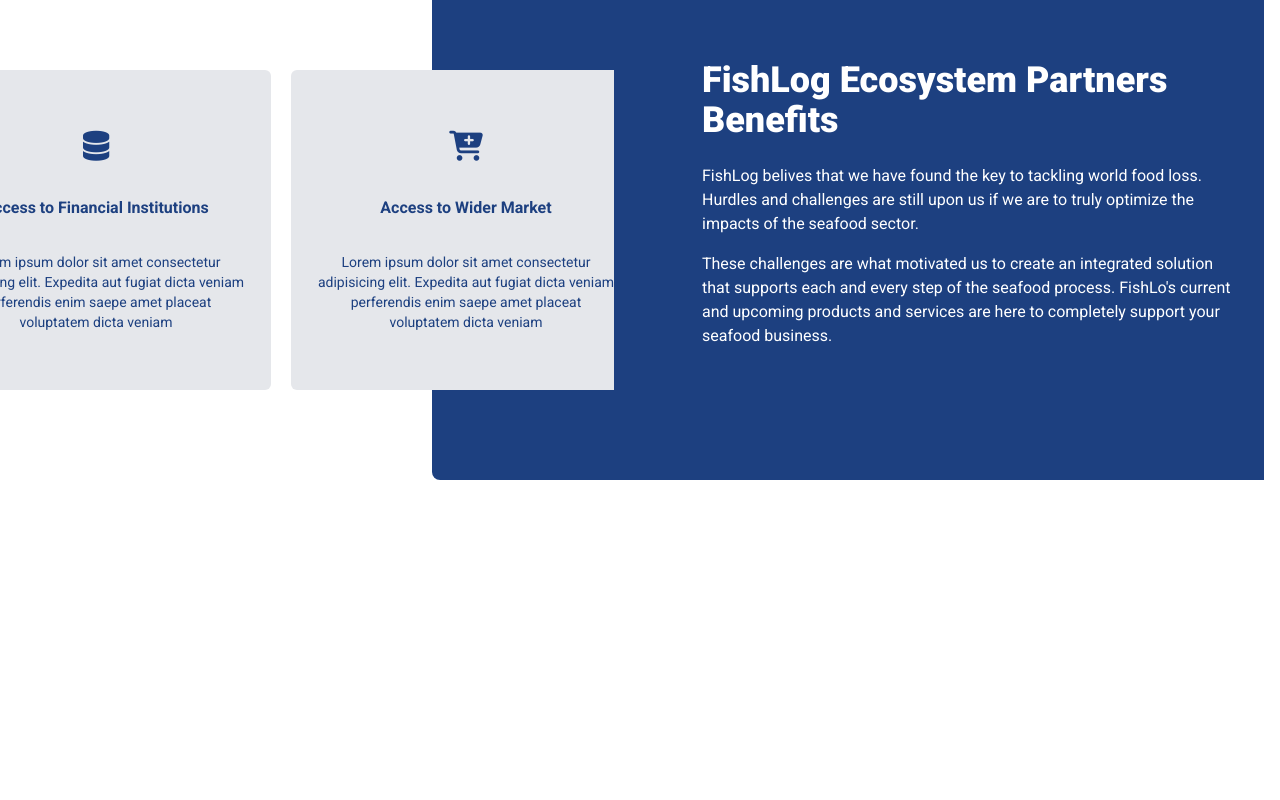
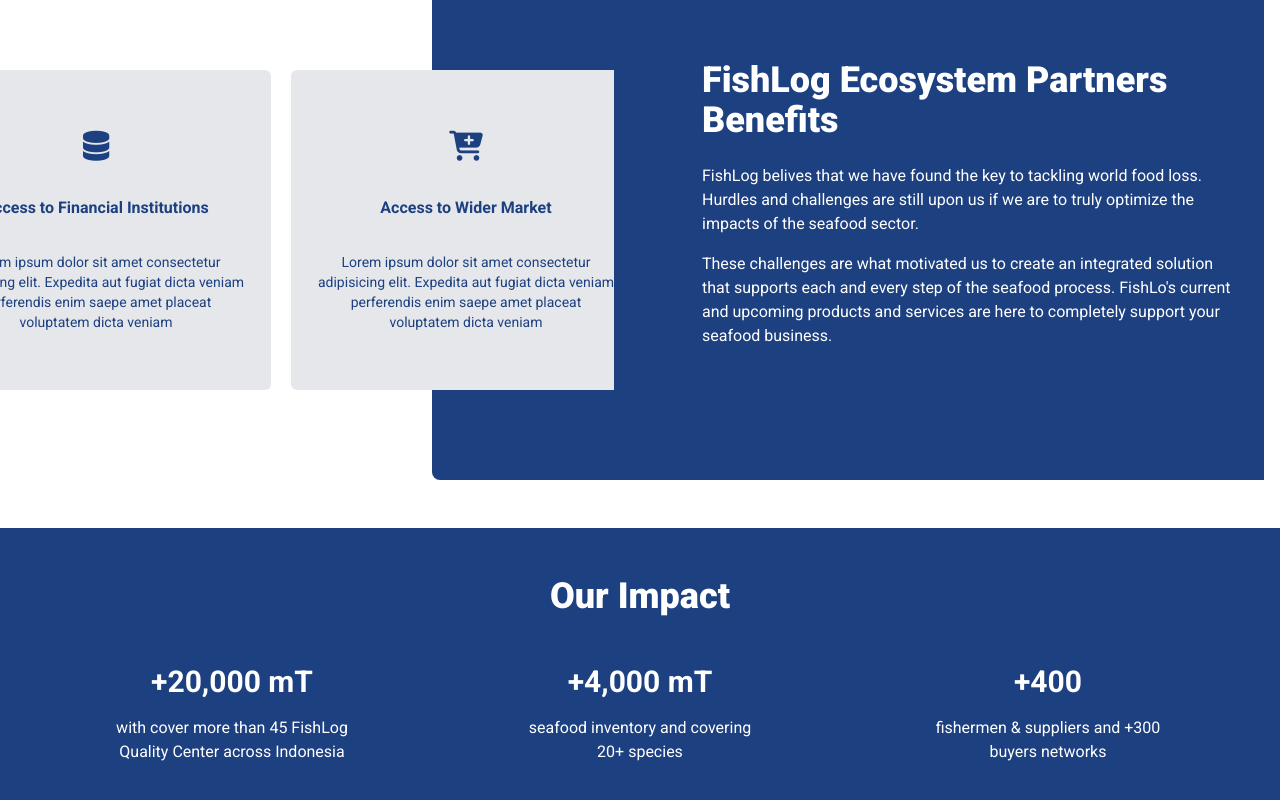
Before and after one commit to rezkitr/fishlog-test, a React (Create React App) app: page / in a window 1280 px wide. Shown: the part 1080-1880 px from the top of the page. Before the commit the page ends 1560 px from the top, so only its background shows below. Built offline with nearby package versions, Linux system fonts and the light colour scheme.

Commit message:
fourth section

```diff
--- a/src/App.js
+++ b/src/App.js
@@ -1,4 +1,9 @@
-import { HeaderSection, InfoSection, FeatureSection } from "./components";
+import {
+    HeaderSection,
+    InfoSection,
+    FeatureSection,
+    StatisticSection,
+} from "./components";
 
 const App = () => {
     return (
@@ -12,6 +17,9 @@
             <div className="feature-section">
                 <FeatureSection />
             </div>
+            <div className="statistic-section">
+                <StatisticSection />
+            </div>
         </div>
     );
 };
--- a/src/components/FeatureSection/index.js
+++ b/src/components/FeatureSection/index.js
@@ -3,7 +3,7 @@
 
 const FeatureSection = () => {
     return (
-        <div className="mt-14 mb-10 px-4 relative flex justify-end">
+        <div className="mt-14 mb-12 px-4 relative flex justify-end">
             <SlidesContent />
             <RightContent />
         </div>
--- /dev/null
+++ b/src/components/StatisticSection/InfoItem.js
@@ -0,0 +1,10 @@
+const InfoItem = ({ title, description }) => {
+    return (
+        <div className="w-60 text-center">
+            <h2 className="font-bold mb-4 text-3xl">{title}</h2>
+            <p>{description}</p>
+        </div>
+    );
+};
+
+export default InfoItem;
--- /dev/null
+++ b/src/components/StatisticSection/index.js
@@ -0,0 +1,16 @@
+import InfoItem from "./InfoItem";
+
+const StatisticSection = () => {
+    return (
+        <div className="bg-main-blue px-28 pt-12 pb-16 flex flex-col items-center gap-12 text-white">
+            <h1 className="font-black text-4xl">Our Impact</h1>
+            <div className="w-full flex items-center justify-between">
+                <InfoItem title="+20,000 mT" description="with cover more than 45 FishLog Quality Center across Indonesia" />
+                <InfoItem title="+4,000 mT" description="seafood inventory and covering 20+ species" />
+                <InfoItem title="+400" description="fishermen & suppliers and +300 buyers networks" />
+            </div>
+        </div>
+    );
+};
+
+export default StatisticSection;
--- a/src/components/index.js
+++ b/src/components/index.js
@@ -1,3 +1,4 @@
 export { default as HeaderSection } from "./HeaderSection";
 export { default as InfoSection } from "./InfoSection";
 export { default as FeatureSection } from "./FeatureSection";
+export { default as StatisticSection } from "./StatisticSection";
```
